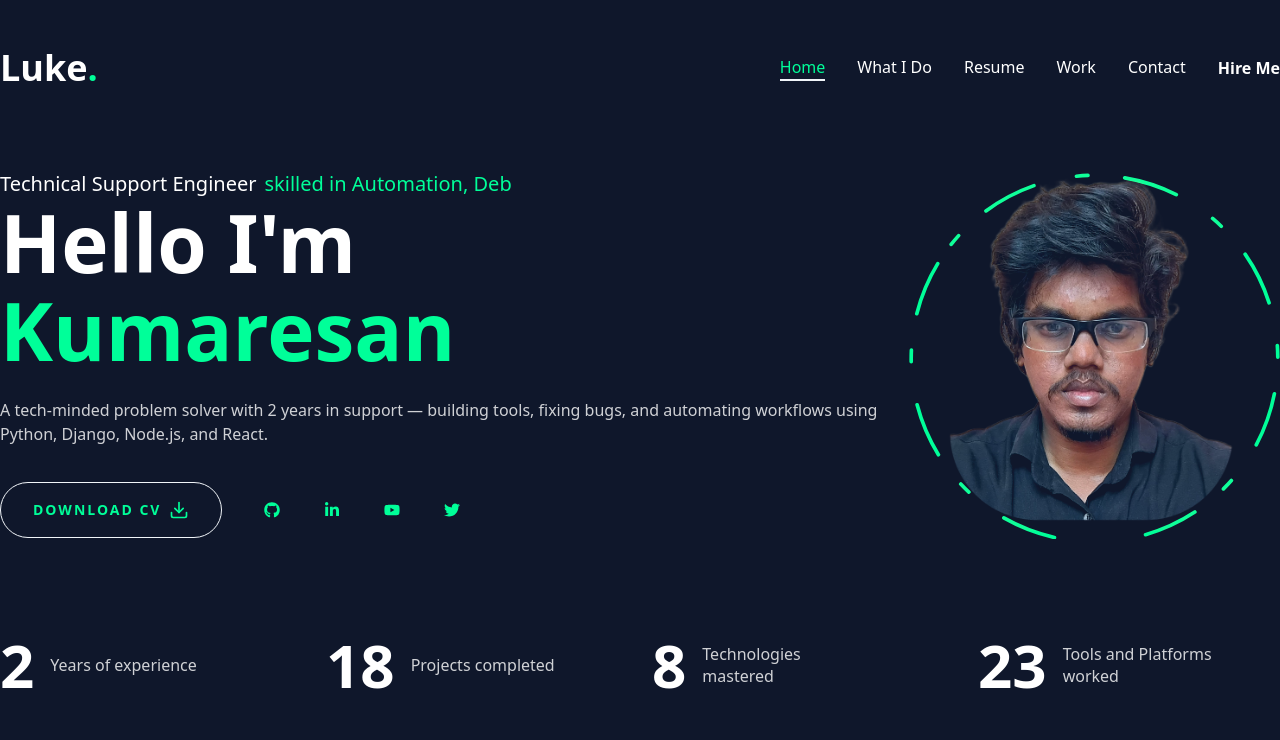
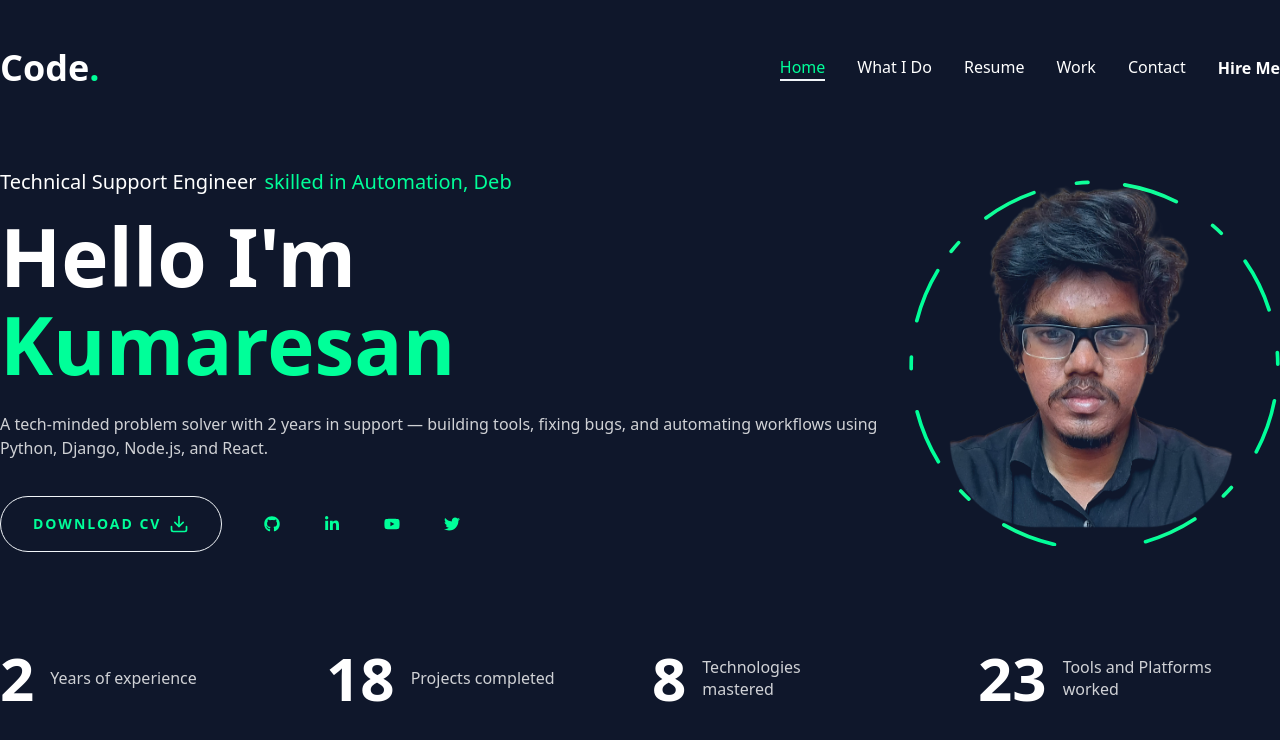
Before and after one commit to kumaresan-ci/portfolio, a Next.js app: page / in a window 1280 px wide. Shown: the top 740 px of the page. Built offline with nearby package versions, Linux system fonts and the light colour scheme.

Commit message:
Project completed

```diff
--- a/app/page.jsx
+++ b/app/page.jsx
@@ -54,10 +54,10 @@ const Home = () => {
         <div className="flex flex-col xl:flex-row items-center justify-between xl:pt-8 xl:pb-24">
           {/* text */}
           <div className="text-center xl:text-left order-2 xl:order-none">
-            <div className="text-xl flex items-baseline gap-2">
+            <div className="text-xl flex flex-col xl:flex-row items-start xl:items-baseline gap-1 xl:gap-2 mb-4">
               <span>Technical Support Engineer</span>
               <span
-                className="text-[#00ff99] font-medium block min-w-[30ch] whitespace-nowrap border-[#00ff99] pr-1"
+                className="text-[#00ff99] font-medium block min-w-[20ch] border-[#00ff99] pr-1"
                 id="typed-text"
               ></span>
             </div>
--- a/components/Header.jsx
+++ b/components/Header.jsx
@@ -10,7 +10,7 @@ const Header = () => {
         {/* logo */}
         <Link href="/">
           <h1 className="text-4xl font-semibold">
-            Luke<span className="text-[#00ff99]">.</span>
+            Code<span className="text-[#00ff99]">.</span>
           </h1>
         </Link>
 
@@ -23,7 +23,9 @@ const Header = () => {
         </div>
 
         {/* mobile nav */}
-        <div className="xl:hidden"><MobileNav/></div>
+        <div className="xl:hidden">
+          <MobileNav />
+        </div>
       </div>
     </header>
   );
--- a/components/MobileNav.jsx
+++ b/components/MobileNav.jsx
@@ -28,7 +28,7 @@ const MobileNav = () => {
         <div className="mt-32 mb-40 text-center text-2xl">
           <Link href="/">
             <h1 className="text-4xl font-semibold">
-              Luke<span className="text-[#00ff99]">.</span>
+              Code<span className="text-[#00ff99]">.</span>
             </h1>
           </Link>
         </div>
```
